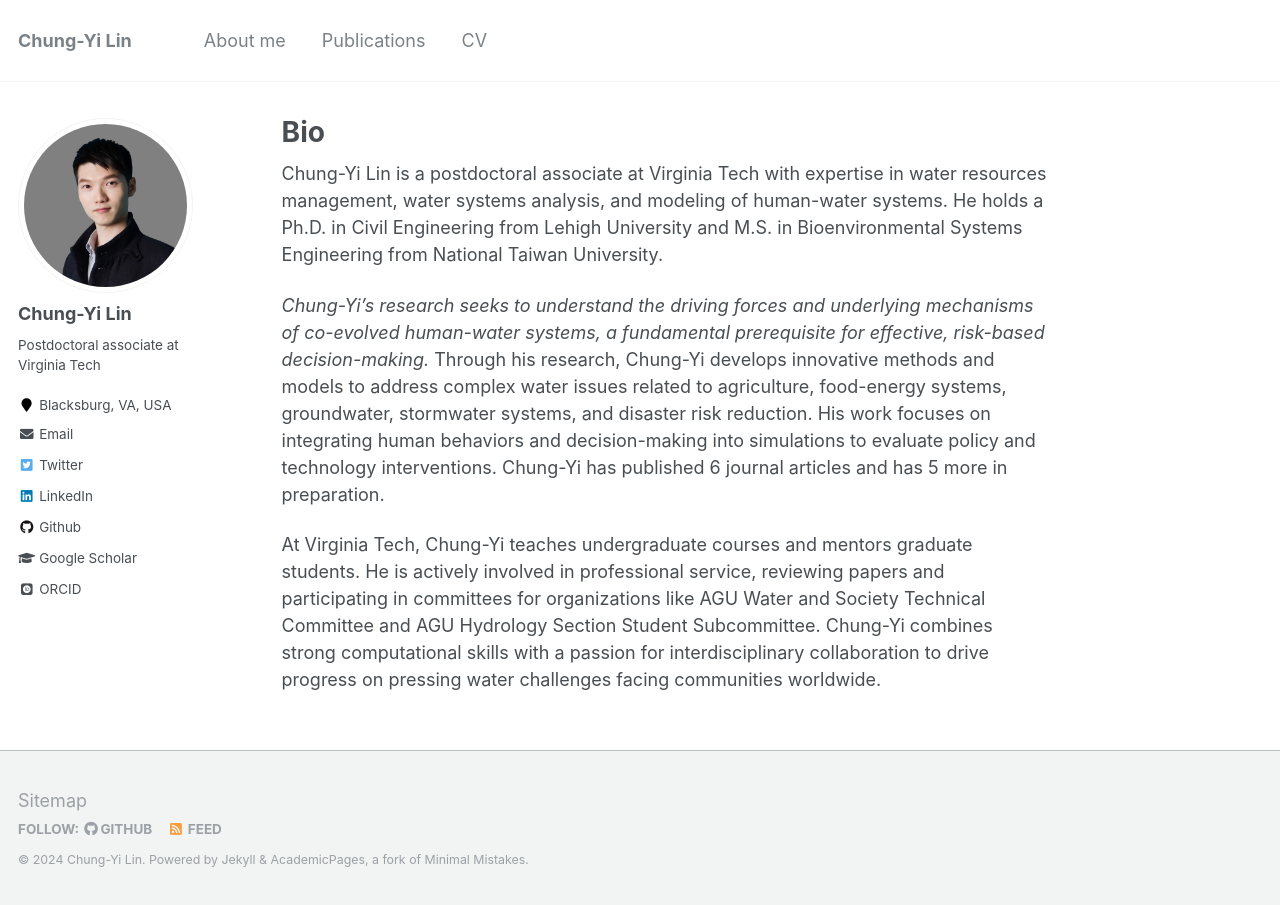
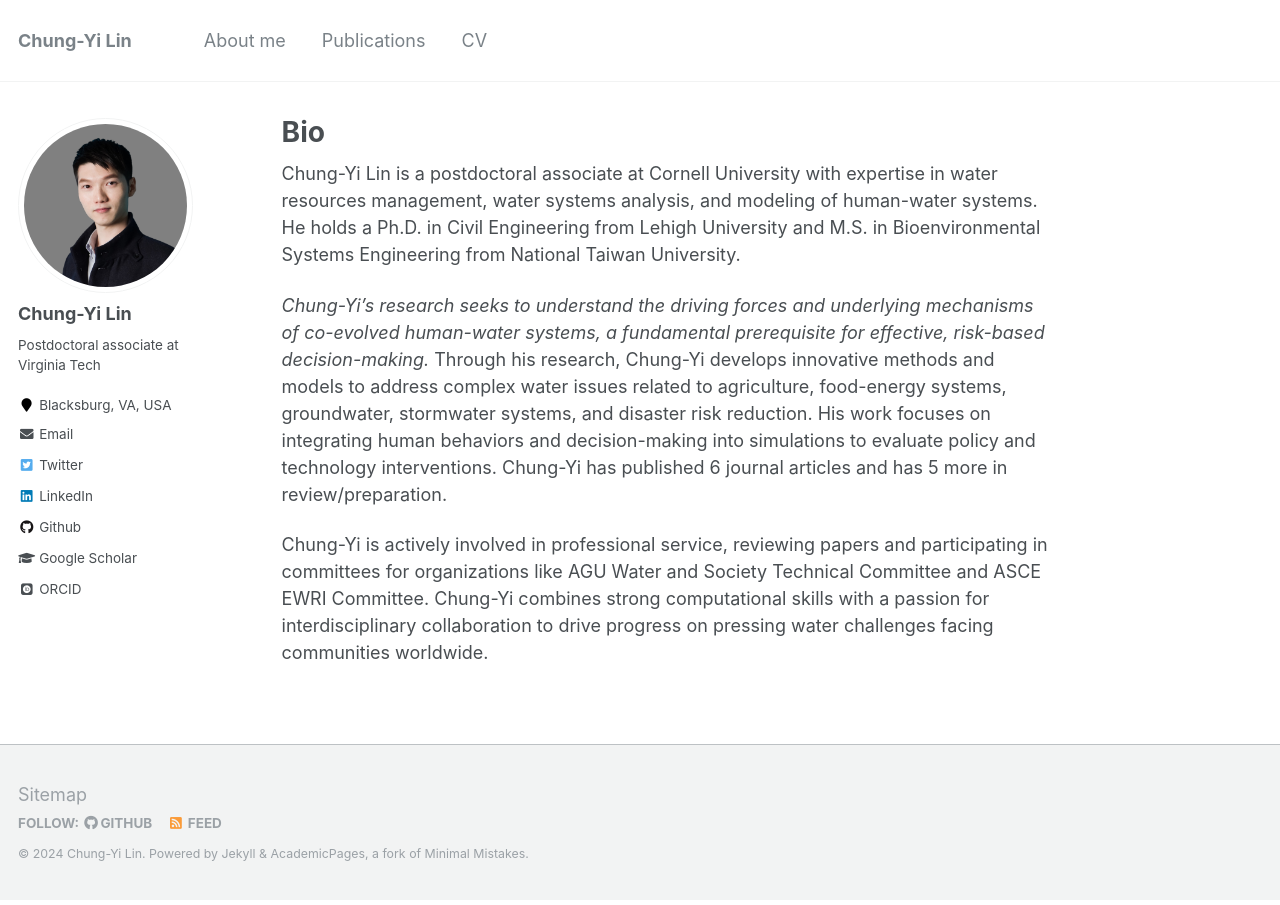
Before and after one commit to philip928lin/philip928lin.github.io-Archive, a Jekyll site: the page built from _pages/about.md, in a window 1280 px wide. Built offline with Jekyll 4.4.1, drawn with Linux system fonts in a browser that asks for light colours; some web fonts are replaced.

Commit message:
update incomplete

```diff
--- a/_pages/about.md
+++ b/_pages/about.md
@@ -5,8 +5,8 @@ excerpt: "About me"
 author_profile: true
 ---
 
-Chung-Yi Lin is a postdoctoral associate at Virginia Tech with expertise in water resources management, water systems analysis, and modeling of human-water systems. He holds a Ph.D. in Civil Engineering from Lehigh University and M.S. in Bioenvironmental Systems Engineering from National Taiwan University.
+Chung-Yi Lin is a postdoctoral associate at Cornell University with expertise in water resources management, water systems analysis, and modeling of human-water systems. He holds a Ph.D. in Civil Engineering from Lehigh University and M.S. in Bioenvironmental Systems Engineering from National Taiwan University.
 
-*Chung-Yi's research seeks to understand the driving forces and underlying mechanisms of co-evolved human-water systems, a fundamental prerequisite for effective, risk-based decision-making.* Through his research, Chung-Yi develops innovative methods and models to address complex water issues related to agriculture, food-energy systems, groundwater, stormwater systems, and disaster risk reduction. His work focuses on integrating human behaviors and decision-making into simulations to evaluate policy and technology interventions. Chung-Yi has published 6 journal articles and has 5 more in preparation.
+*Chung-Yi's research seeks to understand the driving forces and underlying mechanisms of co-evolved human-water systems, a fundamental prerequisite for effective, risk-based decision-making.* Through his research, Chung-Yi develops innovative methods and models to address complex water issues related to agriculture, food-energy systems, groundwater, stormwater systems, and disaster risk reduction. His work focuses on integrating human behaviors and decision-making into simulations to evaluate policy and technology interventions. Chung-Yi has published 6 journal articles and has 5 more in review/preparation.
 
-At Virginia Tech, Chung-Yi teaches undergraduate courses and mentors graduate students. He is actively involved in professional service, reviewing papers and participating in committees for organizations like AGU Water and Society Technical Committee and AGU Hydrology Section Student Subcommittee. Chung-Yi combines strong computational skills with a passion for interdisciplinary collaboration to drive progress on pressing water challenges facing communities worldwide.
+Chung-Yi is actively involved in professional service, reviewing papers and participating in committees for organizations like AGU Water and Society Technical Committee and ASCE EWRI Committee. Chung-Yi combines strong computational skills with a passion for interdisciplinary collaboration to drive progress on pressing water challenges facing communities worldwide.
```
Also changed, not shown: _pages/cv.md (+6 -2 lines), 1 other file.
